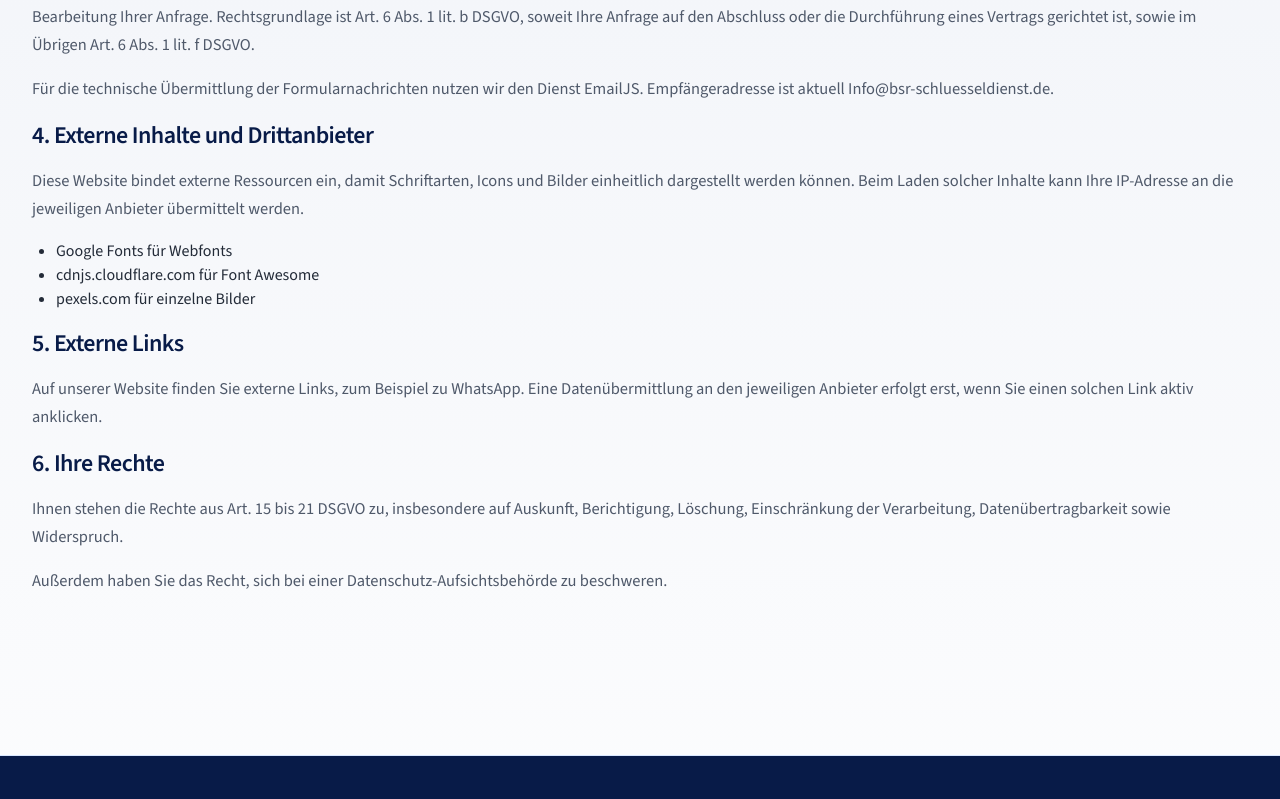
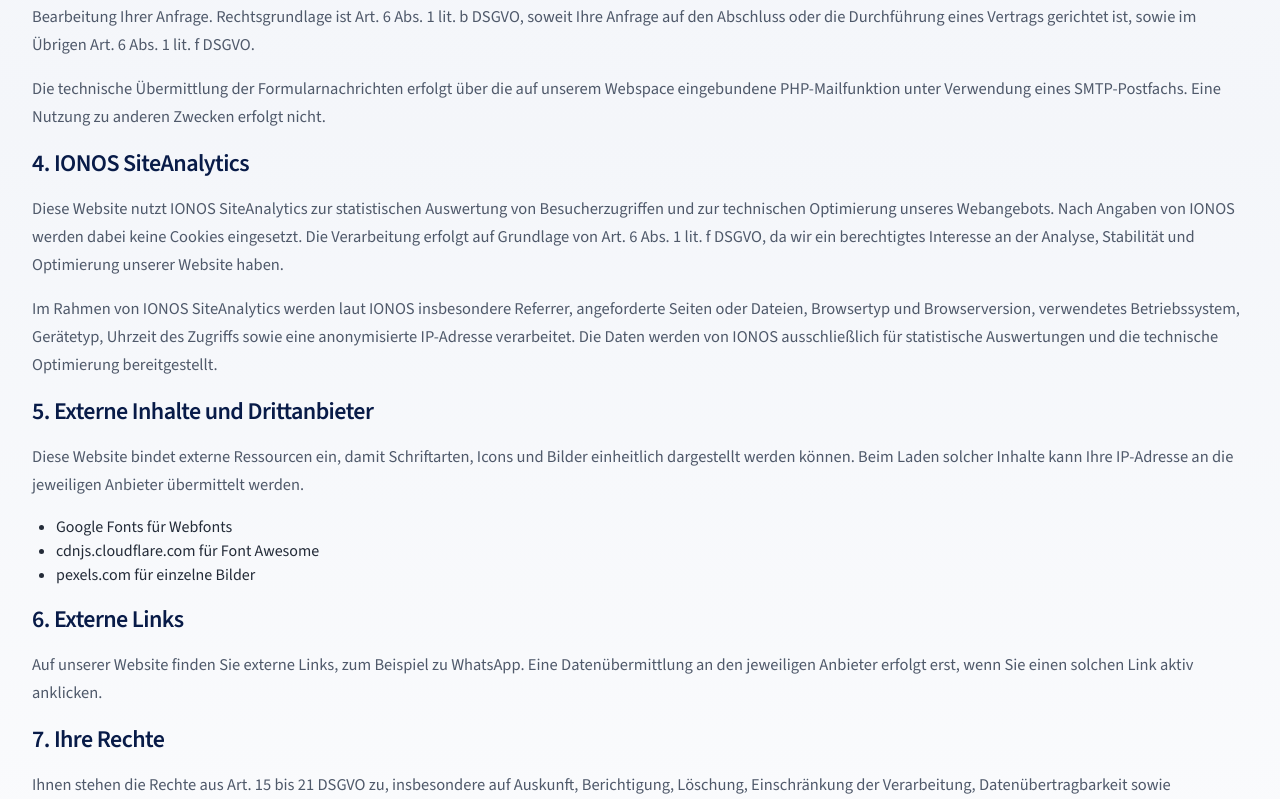
Before and after one commit to sedatakyol-49/bsr-schl-sseldienst, an Angular app: page /datenschutz in a window 1280 px wide. Shown: the part 841-1640 px from the top of the page. Built offline with nearby package versions, Linux system fonts and the light colour scheme.

Commit message:
update datenschutz

```diff
--- a/src/app/pages/datenschutz/datenschutz.component.html
+++ b/src/app/pages/datenschutz/datenschutz.component.html
@@ -4,18 +4,27 @@
     <div class="prose max-w-none">
       <h2 class="text-2xl font-semibold mb-4">1. Verantwortlicher</h2>
       <p class="mb-4">Verantwortlich für die Datenverarbeitung auf dieser Website ist:<br><br>BSR Schlüsseldienst<br>Hessenstraße 3<br>79211 Denzlingen<br>Deutschland<br><br>Telefon: 01777 679185<br>E-Mail: Info&#64;bsr-schluesseldienst.de</p>
+
       <h2 class="text-2xl font-semibold mb-4">2. Allgemeine Hinweise zur Datenverarbeitung</h2>
       <p class="mb-4">Personenbezogene Daten sind alle Daten, mit denen Sie persönlich identifiziert werden können. Beim Aufruf dieser Website werden technisch erforderliche Verbindungsdaten verarbeitet, damit die Inhalte in Ihrem Browser ausgeliefert werden können. Dazu gehören insbesondere IP-Adresse, Datum und Uhrzeit des Abrufs, Browsertyp, Betriebssystem und die aufgerufene Seite.</p>
       <p class="mb-4">Die Verarbeitung erfolgt zur Bereitstellung, Stabilität und Sicherheit der Website auf Grundlage von Art. 6 Abs. 1 lit. f DSGVO.</p>
+
       <h2 class="text-2xl font-semibold mb-4">3. Kontaktaufnahme über das Formular</h2>
       <p class="mb-4">Wenn Sie uns über das Kontaktformular schreiben, verarbeiten wir die von Ihnen eingegebenen Daten wie Name, E-Mail-Adresse, Telefonnummer, Betreff und Nachricht zur Bearbeitung Ihrer Anfrage. Rechtsgrundlage ist Art. 6 Abs. 1 lit. b DSGVO, soweit Ihre Anfrage auf den Abschluss oder die Durchführung eines Vertrags gerichtet ist, sowie im Übrigen Art. 6 Abs. 1 lit. f DSGVO.</p>
-      <p class="mb-4">Für die technische Übermittlung der Formularnachrichten nutzen wir den Dienst EmailJS. Empfängeradresse ist aktuell Info&#64;bsr-schluesseldienst.de.</p>
-      <h2 class="text-2xl font-semibold mb-4">4. Externe Inhalte und Drittanbieter</h2>
+      <p class="mb-4">Die technische Übermittlung der Formularnachrichten erfolgt über die auf unserem Webspace eingebundene PHP-Mailfunktion unter Verwendung eines SMTP-Postfachs. Eine Nutzung zu anderen Zwecken erfolgt nicht.</p>
+
+      <h2 class="text-2xl font-semibold mb-4">4. IONOS SiteAnalytics</h2>
+      <p class="mb-4">Diese Website nutzt IONOS SiteAnalytics zur statistischen Auswertung von Besucherzugriffen und zur technischen Optimierung unseres Webangebots. Nach Angaben von IONOS werden dabei keine Cookies eingesetzt. Die Verarbeitung erfolgt auf Grundlage von Art. 6 Abs. 1 lit. f DSGVO, da wir ein berechtigtes Interesse an der Analyse, Stabilität und Optimierung unserer Website haben.</p>
+      <p class="mb-4">Im Rahmen von IONOS SiteAnalytics werden laut IONOS insbesondere Referrer, angeforderte Seiten oder Dateien, Browsertyp und Browserversion, verwendetes Betriebssystem, Gerätetyp, Uhrzeit des Zugriffs sowie eine anonymisierte IP-Adresse verarbeitet. Die Daten werden von IONOS ausschließlich für statistische Auswertungen und die technische Optimierung bereitgestellt.</p>
+
+      <h2 class="text-2xl font-semibold mb-4">5. Externe Inhalte und Drittanbieter</h2>
       <p class="mb-4">Diese Website bindet externe Ressourcen ein, damit Schriftarten, Icons und Bilder einheitlich dargestellt werden können. Beim Laden solcher Inhalte kann Ihre IP-Adresse an die jeweiligen Anbieter übermittelt werden.</p>
       <ul class="list-disc pl-6 mb-4"><li>Google Fonts für Webfonts</li><li>cdnjs.cloudflare.com für Font Awesome</li><li>pexels.com für einzelne Bilder</li></ul>
-      <h2 class="text-2xl font-semibold mb-4">5. Externe Links</h2>
+
+      <h2 class="text-2xl font-semibold mb-4">6. Externe Links</h2>
       <p class="mb-4">Auf unserer Website finden Sie externe Links, zum Beispiel zu WhatsApp. Eine Datenübermittlung an den jeweiligen Anbieter erfolgt erst, wenn Sie einen solchen Link aktiv anklicken.</p>
-      <h2 class="text-2xl font-semibold mb-4">6. Ihre Rechte</h2>
+
+      <h2 class="text-2xl font-semibold mb-4">7. Ihre Rechte</h2>
       <p class="mb-4">Ihnen stehen die Rechte aus Art. 15 bis 21 DSGVO zu, insbesondere auf Auskunft, Berichtigung, Löschung, Einschränkung der Verarbeitung, Datenübertragbarkeit sowie Widerspruch.</p>
       <p class="mb-4">Außerdem haben Sie das Recht, sich bei einer Datenschutz-Aufsichtsbehörde zu beschweren.</p>
     </div>
```
